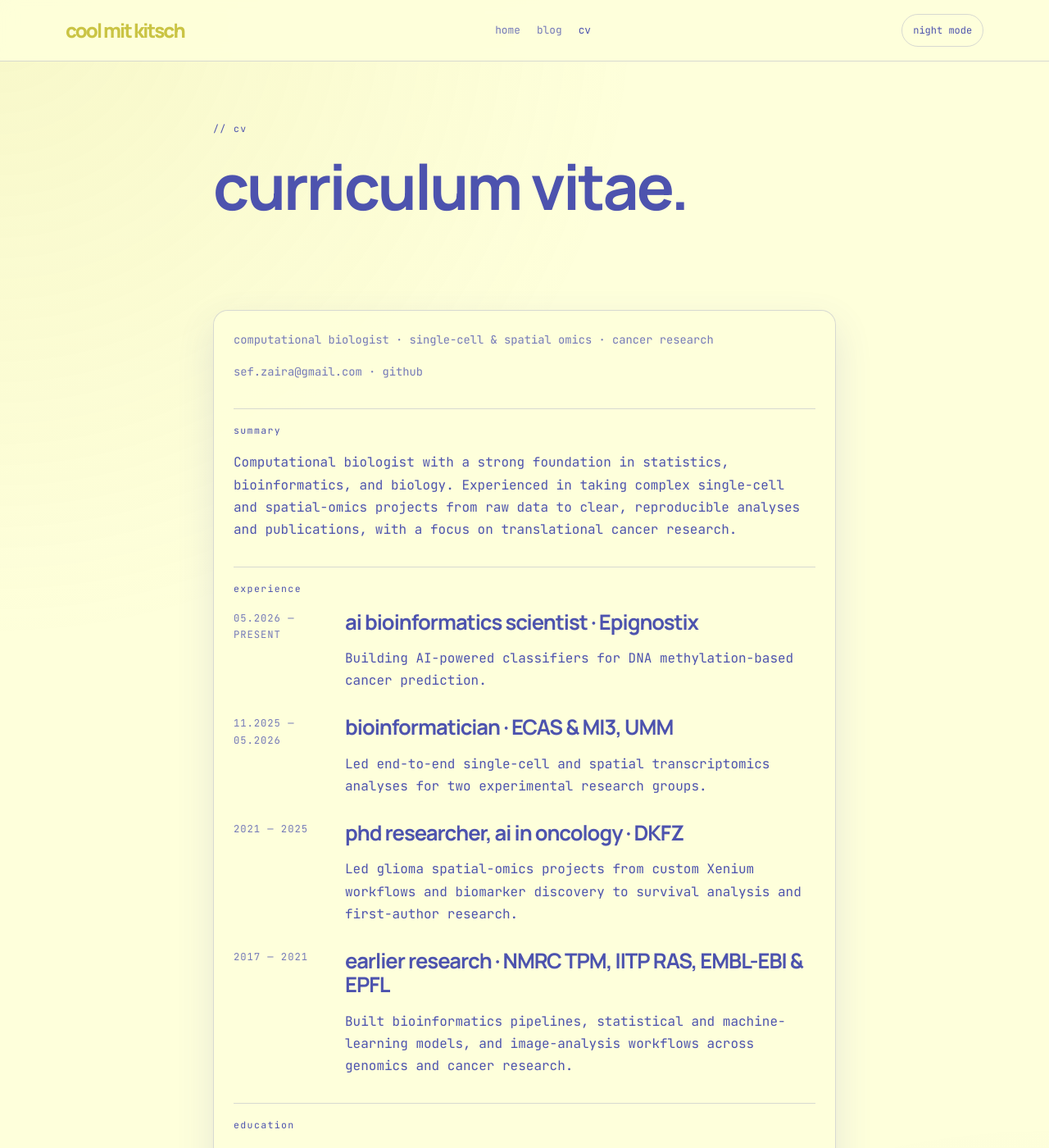
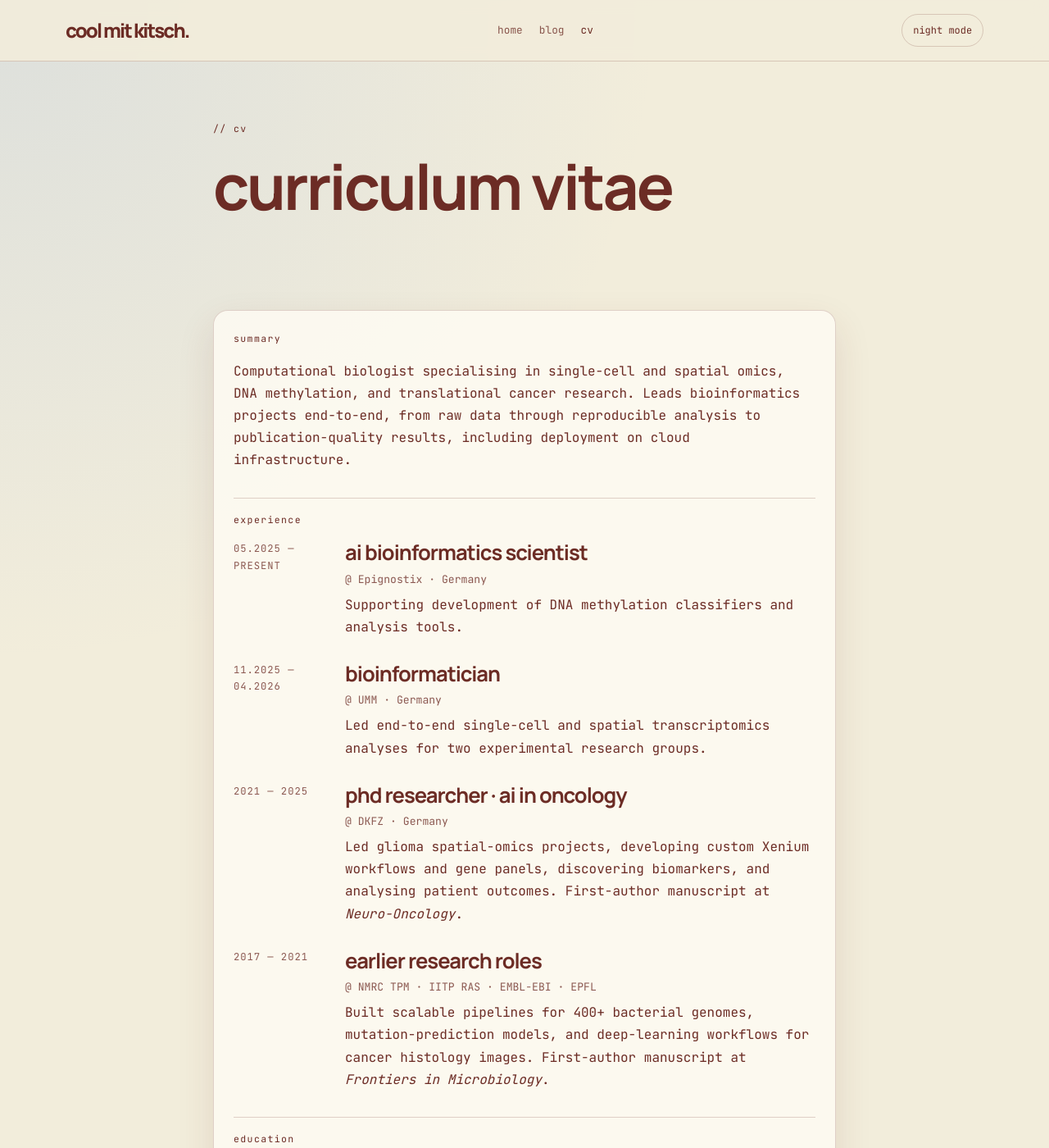
Before and after one commit to zsfrbkv/zsfrbkv.github.io, a Jekyll site: the page built from cv.html, in a window 1280 px wide and 1400 px high. Shown: the whole window at 82% size. Built offline with Jekyll 4.4.1, drawn with Linux system fonts in a browser that asks for light colours; some of the changed text lies outside the part shown.

Commit message:
Refresh blog content and colour palette
Add the plotting guide post, update the blog introduction and site copy, and apply the Sardine Tin palette alongside recent CV refinements.

Co-authored-by: Copilot <223556219+Copilot@users.noreply.github.com>

```diff
--- a/_config.yml
+++ b/_config.yml
@@ -1,5 +1,5 @@
-title: cool mit kitsch
-description: Zaira's personal site with notes, writing, projects, and CV.
+title: cool mit kitsch.
+description: zaira's personal site with notes, writing, projects, and CV.
 url: https://zsfrbkv.github.io
 markdown: kramdown
 
--- a/blog.html
+++ b/blog.html
@@ -1,13 +1,13 @@
 ---
 layout: default
-title: blog | cool mit kitsch
-description: Blog notes by Zaira on software, systems, and building things.
+title: blog | cool mit kitsch.
+description: blog notes on visuals, project management, and biology.
 nav: blog
 ---
 <section class="page-hero section">
   <div class="container narrow">
     <p class="eyebrow">// blog</p>
-    <h1>notes from the workbench.</h1>
+    <h1>notes on visuals and project management</h1>
   </div>
 </section>
 
--- a/cv.html
+++ b/cv.html
@@ -1,60 +1,57 @@
 ---
 layout: default
-title: cv | cool mit kitsch
-description: Curriculum vitae for Zaira.
+title: cv | cool mit kitsch.
+description: Curriculum vitae
 nav: cv
 ---
 <section class="page-hero section">
   <div class="container narrow">
     <p class="eyebrow">// cv</p>
-    <h1>curriculum vitae.</h1>
+    <h1>curriculum vitae</h1>
   </div>
 </section>
 
 <section class="section">
   <div class="container narrow cv-paper">
     <div class="cv-block">
-      <div class="cv-header">
-        <p>computational biologist · single-cell & spatial omics · cancer research</p>
-        <p><a href="mailto:sef.zaira@gmail.com">sef.zaira@gmail.com</a> · <a href="https://github.com/zsfrbkv">github</a></p>
-      </div>
-    </div>
-
-    <div class="cv-block">
       <p class="cv-label">summary</p>
       <p>
-        Computational biologist with a strong foundation in statistics, bioinformatics, and biology. Experienced in taking complex single-cell and spatial-omics projects from raw data to clear, reproducible analyses and publications, with a focus on translational cancer research.
+        Computational biologist specialising in single-cell and spatial omics, DNA methylation, and translational cancer research. Leads bioinformatics projects end-to-end, from raw data through reproducible analysis to publication-quality results, including deployment on cloud infrastructure.
       </p>
     </div>
 
     <div class="cv-block">
       <p class="cv-label">experience</p>
       <div class="cv-item">
-        <div class="cv-date">05.2026 — present</div>
+        <div class="cv-date">05.2025 — present</div>
         <div>
-          <h3>ai bioinformatics scientist · Epignostix</h3>
-          <p>Building AI-powered classifiers for DNA methylation-based cancer prediction.</p>
+          <h3>ai bioinformatics scientist</h3>
+          <p class="cv-organization">@ Epignostix · Germany</p>
+          <p>Supporting development of DNA methylation classifiers and analysis tools.</p>
         </div>
       </div>
       <div class="cv-item">
-        <div class="cv-date">11.2025 — 05.2026</div>
+        <div class="cv-date">11.2025 — 04.2026</div>
         <div>
-          <h3>bioinformatician · ECAS &amp; MI3, UMM</h3>
+          <h3>bioinformatician</h3>
+          <p class="cv-organization">@ UMM · Germany</p>
           <p>Led end-to-end single-cell and spatial transcriptomics analyses for two experimental research groups.</p>
         </div>
       </div>
       <div class="cv-item">
         <div class="cv-date">2021 — 2025</div>
         <div>
-          <h3>phd researcher, ai in oncology · DKFZ</h3>
-          <p>Led glioma spatial-omics projects from custom Xenium workflows and biomarker discovery to survival analysis and first-author research.</p>
+          <h3>phd researcher · ai in oncology</h3>
+          <p class="cv-organization">@ DKFZ · Germany</p>
+          <p>Led glioma spatial-omics projects, developing custom Xenium workflows and gene panels, discovering biomarkers, and analysing patient outcomes. First-author manuscript at <em>Neuro-Oncology</em>.</p>
         </div>
       </div>
       <div class="cv-item">
         <div class="cv-date">2017 — 2021</div>
         <div>
-          <h3>earlier research · NMRC TPM, IITP RAS, EMBL-EBI &amp; EPFL</h3>
-          <p>Built bioinformatics pipelines, statistical and machine-learning models, and image-analysis workflows across genomics and cancer research.</p>
+          <h3>earlier research roles</h3>
+          <p class="cv-organization">@ NMRC TPM · IITP RAS · EMBL-EBI · EPFL</p>
+          <p>Built scalable pipelines for 400+ bacterial genomes, mutation-prediction models, and deep-learning workflows for cancer histology images. First-author manuscript at <em>Frontiers in Microbiology</em>.</p>
         </div>
       </div>
     </div>
@@ -64,13 +61,15 @@ nav: cv
       <div class="cv-item">
         <div class="cv-date">2021 — 2025</div>
         <div>
-          <h3>phd in computational biology · DKFZ / Heidelberg University</h3>
+          <h3>phd · computational biology</h3>
+          <p class="cv-organization">@ DKFZ / Heidelberg University</p>
         </div>
       </div>
       <div class="cv-item">
         <div class="cv-date">2015 — 2021</div>
         <div>
-          <h3>specialist degree, bioengineering &amp; bioinformatics · Lomonosov Moscow State University</h3>
+          <h3>specialist degree with honours · bioengineering &amp; bioinformatics</h3>
+          <p class="cv-organization">@ Lomonosov Moscow State University</p>
         </div>
       </div>
     </div>
@@ -80,19 +79,23 @@ nav: cv
       <div class="cv-skills">
         <div>
           <h3>omics &amp; pipelines</h3>
-          <p>NGS analysis, single-cell, bulk, and spatial transcriptomics, proteomics</p>
+          <p>NGS analysis, DNA methylation, bulk DNA-seq, single-cell and spatial transcriptomics, proteomics</p>
         </div>
         <div>
           <h3>statistics &amp; machine learning</h3>
-          <p>Statistical modelling, biomarker and survival analysis, scikit-learn, Keras, TensorFlow</p>
+          <p>Statistical methods, biomarker and survival analysis, scikit-learn</p>
         </div>
         <div>
           <h3>programming &amp; computing</h3>
-          <p>Python, R, Bash, Git, Linux, HPC (SLURM, LSF), GPU computing</p>
+          <p>Python, R, Bash, Git, Docker, Linux, HPC (SLURM, LSF), GPUs, GCP, AWS</p>
         </div>
         <div>
-          <h3>tools &amp; communication</h3>
-          <p>Scanpy, Squidpy, scvi-tools, CellRanger, QuPath, data visualization · English (C1), German (B1), Russian (native)</p>
+          <h3>bioinformatic tools &amp; visualisation</h3>
+          <p>Scanpy, Squidpy, scvi-tools, Matplotlib, Seaborn, Plotly</p>
+        </div>
+        <div>
+          <h3>communication</h3>
+          <p>English (C1), German (B1), Russian (native)</p>
         </div>
       </div>
     </div>
@@ -100,7 +103,7 @@ nav: cv
     <div class="cv-block">
       <p class="cv-label">selected publications</p>
       <ul class="cv-list">
-        <li>Seferbekova et al. (2025). <a href="https://doi.org/10.1101/2025.09.25.25336313">Spatial transcriptomics characterisation of radionecrotic changes in glioblastoma patients.</a> medRxiv.</li>
+        <li>Seferbekova et al. (2026). <a href="https://doi.org/10.1093/neuonc/noag026">Spatial transcriptomics characterisation of radionecrotic changes in glioblastoma patients.</a> Neuro-Oncology.</li>
         <li>Seferbekova et al. (2022). <a href="https://doi.org/10.1038/s41576-022-00553-x">Spatial biology of cancer evolution.</a> Nature Reviews Genetics.</li>
         <li>Seferbekova et al. (2021). <a href="https://doi.org/10.3389/fmicb.2021.628622">High rates of genome rearrangements and pathogenicity of Shigella spp.</a> Frontiers in Microbiology.</li>
       </ul>
--- a/index.html
+++ b/index.html
@@ -1,6 +1,6 @@
 ---
 layout: default
-title: home | cool mit kitsch
+title: home | cool mit kitsch.
 description: zaira's personal site with notes, writing, projects, and CV.
 nav: home
 ---
--- a/styles.css
+++ b/styles.css
@@ -1,22 +1,23 @@
 :root {
-  --bg: #feffdb;
-  --bg-soft: rgba(202, 196, 68, 0.12);
-  --panel: rgba(202, 196, 68, 0.1);
-  --panel-strong: #cac444;
-  --text: #4d53ae;
-  --muted: rgba(77, 83, 174, 0.78);
-  --accent: #cac444;
-  --accent-strong: #4d53ae;
-  --accent-warm: #cac444;
-  --line: rgba(77, 83, 174, 0.22);
-  --shadow: rgba(77, 83, 174, 0.14);
-  --page-glow-one: rgba(202, 196, 68, 0.12);
-  --page-glow-two: rgba(77, 83, 174, 0.08);
-  --header-bg: rgba(254, 255, 219, 0.88);
-  --surface: rgba(254, 255, 219, 0.86);
-  --hover-border: rgba(202, 196, 68, 0.85);
-  --primary-button-bg: #cac444;
-  --primary-button-text: #4d53ae;
+  --bg: #f2eddb;
+  --bg-soft: rgba(124, 162, 224, 0.12);
+  --panel: rgba(124, 162, 224, 0.08);
+  --panel-strong: #7ca2e0;
+  --text: #6c2c25;
+  --muted: rgba(108, 44, 37, 0.78);
+  --accent: #7ca2e0;
+  --accent-strong: #6c2c25;
+  --accent-warm: #6c2c25;
+  --accent-alt: #6c2c25;
+  --line: rgba(108, 44, 37, 0.2);
+  --shadow: rgba(108, 44, 37, 0.12);
+  --page-glow-one: rgba(124, 162, 224, 0.18);
+  --page-glow-two: rgba(235, 94, 58, 0.08);
+  --header-bg: rgba(242, 237, 219, 0.9);
+  --surface: rgba(255, 253, 245, 0.78);
+  --hover-border: #eb5e3a;
+  --primary-button-bg: #6c2c25;
+  --primary-button-text: #f2eddb;
 }
 
 :root[data-theme="night"] {
@@ -29,6 +30,7 @@
   --accent: #cac444;
   --accent-strong: #cac444;
   --accent-warm: #cac444;
+  --accent-alt: #cac444;
   --line: rgba(202, 196, 68, 0.24);
   --shadow: rgba(20, 22, 76, 0.28);
   --page-glow-one: rgba(202, 196, 68, 0.1);
@@ -119,7 +121,7 @@ h3 {
   font-size: 1.5rem;
   font-weight: 800;
   letter-spacing: -0.08em;
-  color: var(--accent);
+  color: var(--accent-alt);
 }
 
 .main-nav {
@@ -159,7 +161,7 @@ h3 {
 }
 
 .theme-toggle:focus-visible {
-  outline: 2px solid var(--accent);
+  outline: 2px solid var(--accent-alt);
   outline-offset: 3px;
 }
 
@@ -180,7 +182,6 @@ h3 {
 
 .eyebrow,
 .label,
-.cv-label,
 .post-meta {
   text-transform: lowercase;
   letter-spacing: 0.12em;
@@ -232,7 +233,7 @@ h3 {
 
 .button.primary {
   background: var(--primary-button-bg);
-  border-color: var(--accent);
+  border-color: var(--primary-button-bg);
   color: var(--primary-button-text);
   font-weight: 700;
 }
@@ -256,6 +257,13 @@ h3 {
 .card-title {
   margin-bottom: 0.8rem;
   color: var(--accent-warm);
+  text-transform: lowercase;
+  letter-spacing: 0.12em;
+  font-size: 0.72rem;
+}
+
+.cv-label {
+  color: var(--accent-alt);
   text-transform: lowercase;
   letter-spacing: 0.12em;
   font-size: 0.72rem;
@@ -402,7 +410,7 @@ h3 {
 }
 
 .pub-year {
-  color: var(--accent);
+  color: var(--accent-alt);
   font-weight: 700;
   letter-spacing: 0.08em;
   text-transform: uppercase;
@@ -417,7 +425,7 @@ h3 {
 
 .pub-meta {
   margin-bottom: 0.55rem;
-  color: var(--accent-strong);
+  color: var(--accent-alt);
   text-transform: lowercase;
   letter-spacing: 0.12em;
   font-size: 0.7rem;
@@ -470,6 +478,10 @@ h3 {
   color: var(--muted);
 }
 
+.cv-list li + li {
+  margin-top: 0.9rem;
+}
+
 .cv-skills {
   display: grid;
   grid-template-columns: repeat(2, minmax(0, 1fr));
@@ -484,6 +496,12 @@ h3 {
 
 .cv-skills p {
   margin: 0;
+  color: var(--muted);
+  font-size: 0.82rem;
+}
+
+.cv-organization {
+  margin: -0.55rem 0 0.35rem;
   color: var(--muted);
   font-size: 0.82rem;
 }
```
Also changed, not shown: _articles/how-to-create-better-plots.md (added, +23 -0 lines), _articles/what-i-learned-from-building-a-small-tool-in-public.md (deleted, +0 -8 lines).
